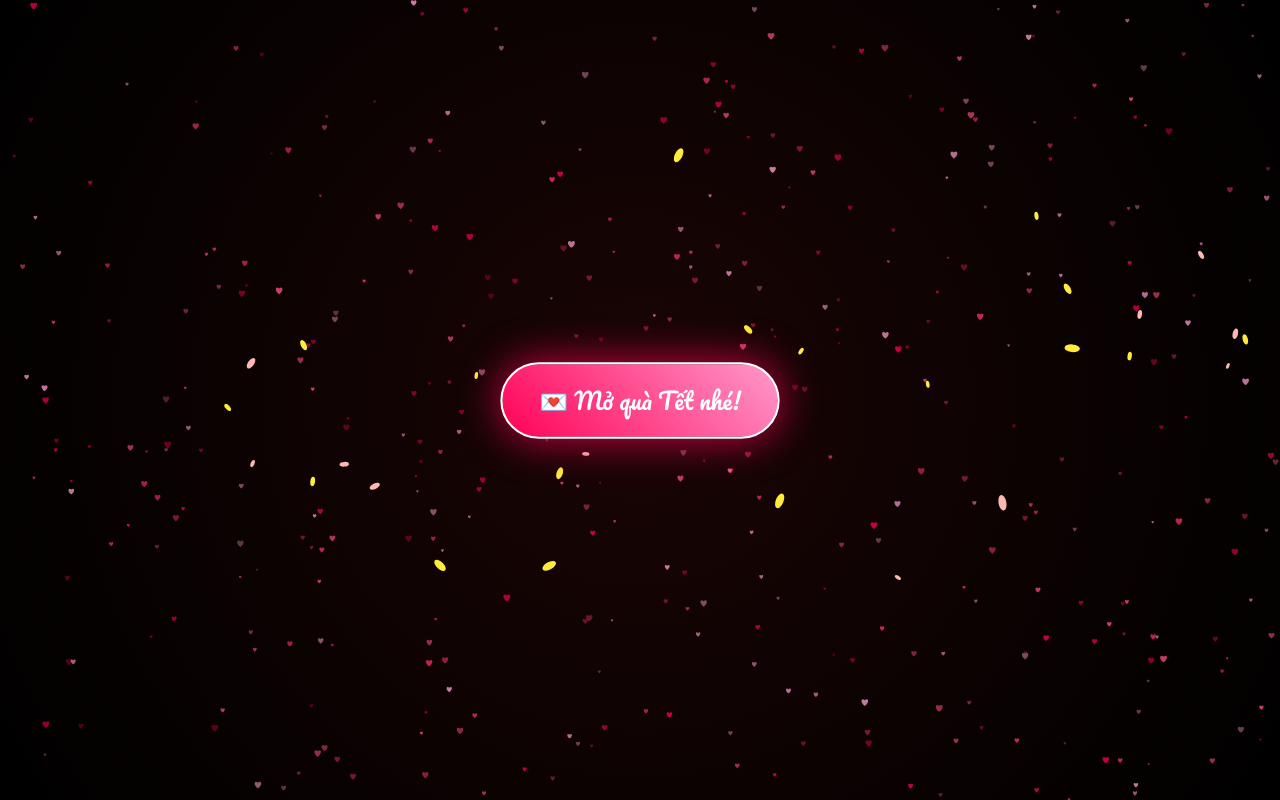
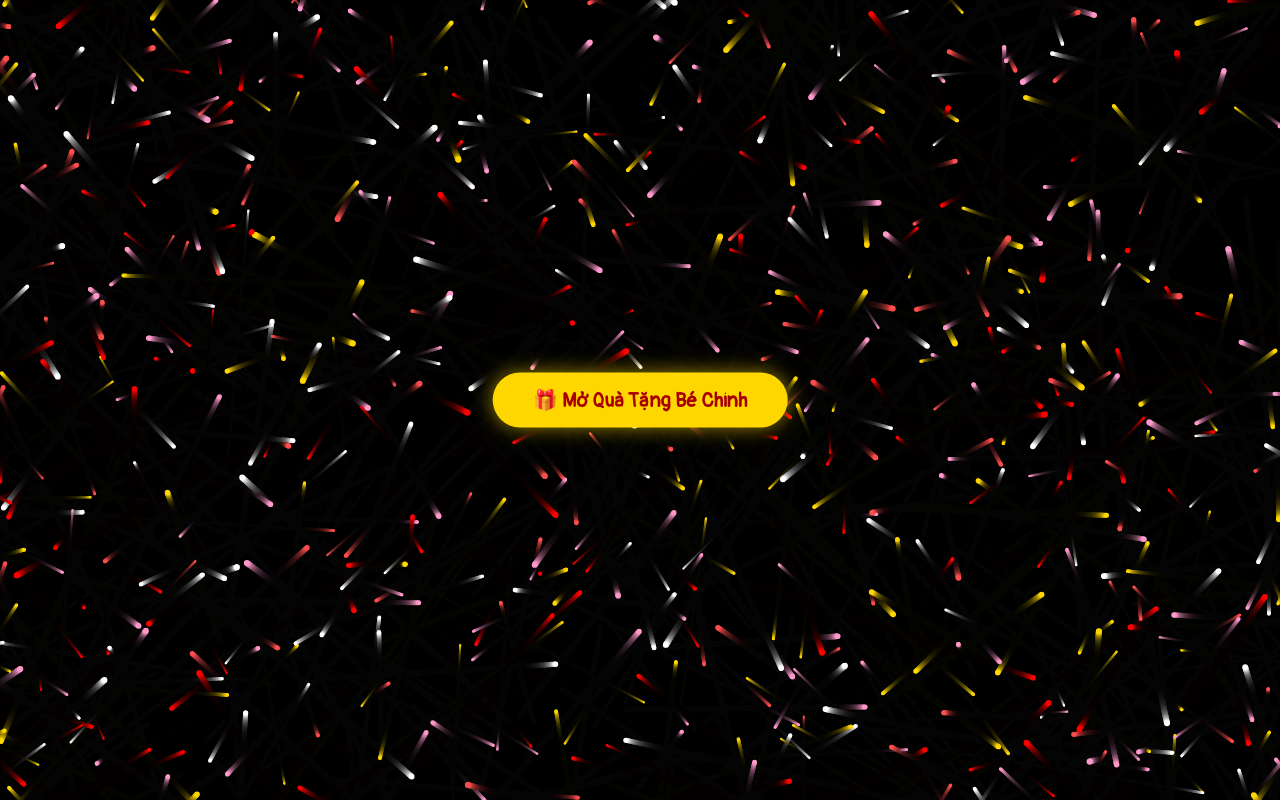
Before and after one commit to Congthanhblack/Happynewyear2026, a plain HTML site: page index.html in a window 1280 px wide. Drawn offline with Linux system fonts and the light colour scheme.

Commit message:
Update index.html

```diff
--- a/index.html
+++ b/index.html
@@ -2,116 +2,152 @@
 <html lang="vi">
 <head>
 <meta charset="UTF-8">
-<meta name="viewport" content="width=device-width, initial-scale=1.0, user-scalable=no">
-<title>Gửi bé Chinh 💝 - Happy New Year</title>
-<link href="https://fonts.googleapis.com/css2?family=Dancing+Script:wght@600&family=Pacifico&display=swap" rel="stylesheet">
+<meta name="viewport" content="width=device-width, initial-scale=1.0, maximum-scale=1.0, user-scalable=no">
+<title>Happy New Year - Gửi Bé Chinh</title>
+<link href="https://fonts.googleapis.com/css2?family=Great+Vibes&family=Pangolin&family=Playball&display=swap" rel="stylesheet">
 
 <style>
+    :root {
+        --primary-color: #ff0055;
+        --gold-color: #ffd700;
+        --scroll-bg: #a60000;
+    }
+
     body {
         margin: 0;
-        background: radial-gradient(circle at center, #1a0505 0%, #000000 100%);
+        background: radial-gradient(circle at center, #2e0000 0%, #000000 100%);
         overflow: hidden;
-        font-family: 'Dancing Script', cursive;
-        touch-action: manipulation; /* Tối ưu cảm ứng */
+        font-family: 'Pangolin', sans-serif;
+        height: 100vh;
+        width: 100vw;
     }
 
-    /* Container chính */
-    #ui-layer {
+    /* --- CANVAS NỀN --- */
+    canvas {
         position: absolute;
         top: 0;
         left: 0;
+        z-index: 1;
+    }
+
+    /* --- UI CONTAINER --- */
+    #ui-layer {
+        position: absolute;
         width: 100%;
         height: 100%;
-        pointer-events: none; /* Để click xuyên qua canvas */
         z-index: 10;
+        pointer-events: none; /* Để ko chặn click canvas */
         display: flex;
-        flex-direction: column;
+        justify-content: space-between;
+        align-items: center;
+        padding: 0 2vw; /* Khoảng cách 2 bên lề */
+        box-sizing: border-box;
+    }
+
+    /* --- CÂU ĐỐI (SCROLLS) --- */
+    .scroll-banner {
+        position: relative;
+        width: clamp(50px, 12vw, 90px); /* Responsive width */
+        height: clamp(300px, 70vh, 600px);
+        background: linear-gradient(to right, #800000, #b30000, #800000);
+        border: 2px solid var(--gold-color);
+        border-radius: 5px;
+        box-shadow: 0 10px 30px rgba(0,0,0,0.8);
+        display: flex;
         justify-content: center;
         align-items: center;
+        opacity: 0; /* Ẩn ban đầu */
+        transform: scaleY(0); /* Hiệu ứng cuộn dọc */
+        transition: all 1.5s ease-in-out;
     }
 
-    /* Nút bấm ban đầu */
-    #startBtn {
-        pointer-events: auto;
-        padding: 15px 35px;
-        font-size: 22px;
-        background: linear-gradient(45deg, #ff0055, #ff99cc);
-        border: 2px solid #fff;
-        border-radius: 50px;
-        color: white;
-        cursor: pointer;
-        font-family: 'Pacifico', cursive;
-        box-shadow: 0 0 20px rgba(255, 0, 85, 0.5);
-        transition: all 0.3s;
-        animation: pulse 2s infinite;
+    /* Trục cuốn trên dưới của câu đối */
+    .scroll-banner::before, .scroll-banner::after {
+        content: '';
+        position: absolute;
+        width: 120%;
+        height: 25px;
+        background: linear-gradient(to right, #d4af37, #ffd700, #d4af37);
+        border-radius: 15px;
+        left: -10%;
+        box-shadow: 0 5px 10px rgba(0,0,0,0.5);
+    }
+    .scroll-banner::before { top: -15px; }
+    .scroll-banner::after { bottom: -15px; }
+
+    /* Nội dung câu đối */
+    .scroll-content {
+        writing-mode: vertical-rl; /* Viết dọc */
+        text-orientation: upright;
+        color: var(--gold-color);
+        font-family: 'Playball', cursive;
+        font-size: clamp(16px, 2.5vh, 28px);
+        letter-spacing: 5px;
+        text-shadow: 1px 1px 2px #000;
+        line-height: 1.5;
     }
 
-    #startBtn:active {
-        transform: scale(0.95);
-    }
-
-    /* Lời chúc chính giữa */
-    .message-box {
+    /* --- NỘI DUNG GIỮA TIM --- */
+    .center-message {
         position: absolute;
         top: 50%;
         left: 50%;
         transform: translate(-50%, -50%);
         text-align: center;
+        z-index: 20;
         opacity: 0;
-        transition: opacity 2s ease-in-out;
-        width: 90%;
+        transition: opacity 2s ease;
+        width: 100%;
+        pointer-events: none;
     }
 
-    .main-text {
-        font-size: clamp(30px, 8vw, 60px); /* Tự chỉnh size theo màn hình */
-        color: #ff99cc;
-        text-shadow: 0 0 15px rgba(255, 0, 100, 0.8);
-        margin-bottom: 10px;
+    .main-name {
+        font-family: 'Great Vibes', cursive;
+        font-size: clamp(40px, 10vw, 90px);
+        color: #fff;
+        text-shadow: 0 0 10px var(--primary-color), 0 0 20px var(--primary-color), 0 0 40px var(--primary-color);
+        margin: 0;
+        padding-bottom: 10px;
+        animation: glow 2s infinite alternate;
     }
 
-    .sub-text {
-        font-size: clamp(18px, 5vw, 28px);
-        color: #fff;
-        font-weight: 300;
+    .sub-msg {
+        font-family: 'Pangolin', sans-serif;
+        color: #ffccd5;
+        font-size: clamp(14px, 4vw, 24px);
+        text-shadow: 0 2px 4px rgba(0,0,0,0.8);
+        margin-top: -10px;
     }
 
-    /* Câu đối hai bên */
-    .couplet {
+    /* --- NÚT BẤM --- */
+    #startBtn {
         position: absolute;
-        top: 15%;
-        width: 50px;
-        padding: 20px 10px;
-        background: #b30000;
-        color: #ffeb3b; /* Màu vàng kim */
-        border: 2px solid #ffeb3b;
-        border-radius: 10px;
-        font-size: clamp(16px, 4vw, 24px);
-        text-align: center;
-        writing-mode: vertical-rl; /* Viết dọc */
-        text-orientation: upright;
-        box-shadow: 0 0 15px rgba(255, 0, 0, 0.6);
-        opacity: 0;
-        transform: translateY(-50px);
-        transition: all 1.5s ease-out;
+        top: 50%;
+        left: 50%;
+        transform: translate(-50%, -50%);
+        padding: 15px 40px;
+        font-size: 20px;
+        background: var(--gold-color);
+        color: #a60000;
+        border: none;
+        border-radius: 50px;
+        font-weight: bold;
+        cursor: pointer;
+        z-index: 100;
+        box-shadow: 0 0 20px rgba(255, 215, 0, 0.6);
+        pointer-events: auto;
+        font-family: 'Pangolin', sans-serif;
     }
 
-    .couplet.left { left: 20px; }
-    .couplet.right { right: 20px; }
+    /* Animations */
+    @keyframes glow {
+        from { text-shadow: 0 0 10px #ff0055, 0 0 20px #ff0055; }
+        to { text-shadow: 0 0 20px #ff0055, 0 0 40px #ff0055, 0 0 60px #ff0055; }
+    }
 
-    /* Hiệu ứng hiển thị */
     .visible {
         opacity: 1 !important;
-        transform: translateY(0) !important;
-    }
-
-    canvas {
-        display: block;
-    }
-
-    @keyframes pulse {
-        0% { transform: scale(1); box-shadow: 0 0 20px rgba(255, 0, 85, 0.5); }
-        50% { transform: scale(1.05); box-shadow: 0 0 40px rgba(255, 0, 85, 0.8); }
-        100% { transform: scale(1); box-shadow: 0 0 20px rgba(255, 0, 85, 0.5); }
+        transform: scaleY(1) !important;
     }
 </style>
 </head>
@@ -119,19 +155,24 @@
 
     <canvas id="canvas"></canvas>
 
+    <button id="startBtn" onclick="initShow()">🎁 Mở Quà Tặng Bé Chinh</button>
+
     <div id="ui-layer">
-    <button id="startBtn" onclick="startShow()">💌 Mở quà Tết nhé!</button>
+        <div class="scroll-banner" id="scrollLeft">
+            <div class="scroll-content">
+                Tết này vẫn giống Tết xưa
+            </div>
+        </div>
 
-    <div class="couplet left" id="coupLeft">
-        Tết này vẫn giống tết xưa
+        <div class="center-message" id="centerMsg">
+            <h1 class="main-name">Yêu Bé Chinh</h1>
+            <p class="sub-msg">Năm mới vui vẻ, mãi bên anh nhé ❤️</p>
         </div>
-    <div class="couplet right" id="coupRight">
+
+        <div class="scroll-banner" id="scrollRight">
+            <div class="scroll-content">
                 Vẫn chưa có vợ vẫn ưa Chinh nhiều
             </div>
-
-    <div class="message-box" id="msgBox">
-        <div class="main-text">Yêu Bé Chinh ❤️</div>
-        <div class="sub-text">Năm mới vui vẻ, mãi bên anh nhé!</div>
         </div>
     </div>
 
@@ -141,209 +182,146 @@ const ctx = canvas.getContext("2d");
 
     let width, height;
     let particles = [];
-let flowers = []; // Cánh hoa rơi
-let isHeartFormed = false;
-let heartScale = 15; // Tỉ lệ tim
+    const PARTICLE_COUNT = 700; // Tăng số lượng hạt lên nhiều
+    let heartScale = 1;
+    let isForming = false;
+    let time = 0;
 
-// Cấu hình số lượng
-const PARTICLE_COUNT = 400; // Số lượng tim nhỏ
-const FLOWER_COUNT = 30;    // Số lượng cánh hoa đào/mai
-
+    // Resize và căn chỉnh tỷ lệ tim
     function resize() {
         width = window.innerWidth;
         height = window.innerHeight;
         canvas.width = width;
         canvas.height = height;
-    // Điều chỉnh kích thước tim dựa trên màn hình
-    heartScale = Math.min(width, height) / 45;
+        // Tự động tính toán scale để tim không quá to (che chữ) hoặc quá nhỏ
+        heartScale = Math.min(width, height) / 40;
     }
+    window.addEventListener('resize', resize);
     resize();
-window.addEventListener('resize', resize);
 
-// --- HÀM TOÁN HỌC TRÁI TIM ---
-function getHeartPoint(t) {
-    // Công thức trái tim kinh điển
+    // --- CÔNG THỨC TIM ---
+    function getHeartPosition(t) {
         const x = 16 * Math.pow(Math.sin(t), 3);
-    const y = -(13 * Math.cos(t) - 5 * Math.cos(2 * t) - 2 * Math.cos(3 * t) - Math.cos(4 * t));
-    return { x, y };
+        const y = -(13 * Math.cos(t) - 5 * Math.cos(2*t) - 2*Math.cos(3*t) - Math.cos(4*t));
+        return {x, y};
     }
 
-// --- CLASS PARTICLES (Trái tim nhỏ) ---
+    // --- CLASS PARTICLE ---
     class Particle {
-    constructor(isHeartMode = false) {
-        this.reset();
-        if (isHeartMode) this.setHeartTarget();
+        constructor() {
+            this.reset(true); // true = random vị trí ban đầu
         }
 
-    reset() {
+        reset(randomStart = false) {
+            if (randomStart) {
                 this.x = Math.random() * width;
                 this.y = Math.random() * height;
-        this.size = Math.random() * 2 + 1; // Kích thước ngẫu nhiên
-        this.opacity = Math.random() * 0.5 + 0.3;
+            } else {
+                // Nếu reset khi đang chạy, cho nó xuất phát từ tâm để nổ ra
+                this.x = width / 2;
+                this.y = height / 2;
+            }
 
-        // Màu sắc: chủ yếu là hồng và đỏ
-        const colors = ["#ff0055", "#ff4d88", "#ff99cc", "#ff3366"];
+            this.vx = (Math.random() - 0.5) * 2;
+            this.vy = (Math.random() - 0.5) * 2;
+            this.size = Math.random() * 2 + 1;
+
+            // Màu sắc: Đỏ đậm, đỏ tươi, hồng, vàng cam
+            const colors = ['#ff0000', '#ff4d4d', '#ff99cc', '#ffd700', '#ffffff'];
             this.color = colors[Math.floor(Math.random() * colors.length)];
 
-        // Chế độ bay tự do
-        this.vx = (Math.random() - 0.5) * 1;
-        this.vy = (Math.random() - 0.5) * 1;
+            // Vị trí mục tiêu trên hình trái tim
+            this.t = Math.random() * Math.PI * 2;
+            const pos = getHeartPosition(this.t);
 
-        this.targetX = null;
-        this.targetY = null;
-        this.friction = 0.05; // Độ trượt khi về vị trí
+            // Random độ dày của viền tim (để tim trông dày hơn)
+            const thickness = Math.random() * 0.5 + 0.8;
+
+            this.baseX = pos.x * heartScale * thickness;
+            this.baseY = pos.y * heartScale * thickness;
+
+            // Tốc độ di chuyển về tim
+            this.friction = Math.random() * 0.05 + 0.02;
         }
 
-    setHeartTarget() {
-        // Chọn một điểm ngẫu nhiên trên đường cong trái tim
-        const t = Math.random() * Math.PI * 2;
-        const point = getHeartPoint(t);
+        update(beatScale) {
+            if (isForming) {
+                // Tọa độ mục tiêu (có tính thêm nhịp đập beatScale)
+                // Dịch Y lên một chút (-heartScale * 1.5) để tim nằm chính giữa màn hình hơn
+                let targetX = (width / 2) + this.baseX * beatScale;
+                let targetY = (height / 2) + this.baseY * beatScale - (heartScale * 1.5);
 
-        // Căn giữa màn hình và scale
-        // Thêm chút ngẫu nhiên (random) để tim trông đầy đặn hơn, không chỉ là đường viền
-        const shrink = Math.random() < 0.3 ? (Math.random() * 0.8) : 1; // 30% hạt nằm bên trong tim
-
-        this.targetX = width / 2 + (point.x * heartScale * shrink);
-        this.targetY = height / 2 + (point.y * heartScale * shrink) - (heartScale * 2); // Dịch lên tí cho cân
-    }
-
-    update() {
-        if (isHeartFormed && this.targetX !== null) {
-            // DI CHUYỂN VỀ HÌNH TRÁI TIM
-            const dx = this.targetX - this.x;
-            const dy = this.targetY - this.y;
-
-            this.x += dx * this.friction;
-            this.y += dy * this.friction;
-
-            // Hiệu ứng rung nhẹ khi đã đứng yên
-            this.x += (Math.random() - 0.5) * 0.5;
-            this.y += (Math.random() - 0.5) * 0.5;
+                // Di chuyển hạt về mục tiêu
+                this.x += (targetX - this.x) * this.friction;
+                this.y += (targetY - this.y) * this.friction;
             } else {
-            // DI CHUYỂN TỰ DO (Lúc chưa bấm nút hoặc background)
+                // Bay lung tung khi chưa bấm nút
                 this.x += this.vx;
                 this.y += this.vy;
 
-            // Dội tường
                 if (this.x < 0 || this.x > width) this.vx *= -1;
                 if (this.y < 0 || this.y > height) this.vy *= -1;
             }
         }
 
         draw() {
-        ctx.globalAlpha = this.opacity;
             ctx.fillStyle = this.color;
-
-        // Vẽ hình trái tim nhỏ thay vì hình tròn
             ctx.beginPath();
-        // Một cách vẽ tim đơn giản trên canvas
-        let s = this.size;
+            // Vẽ hình tim nhỏ xíu
             ctx.moveTo(this.x, this.y);
-        ctx.bezierCurveTo(this.x - s, this.y - s, this.x - 2*s, this.y + s/2, this.x, this.y + 2*s);
-        ctx.bezierCurveTo(this.x + 2*s, this.y + s/2, this.x + s, this.y - s, this.x, this.y);
+            ctx.arc(this.x, this.y, this.size, 0, Math.PI*2);
             ctx.fill();
-        ctx.globalAlpha = 1;
-    }
-}
-
-// --- CLASS FLOWER (Cánh hoa rơi) ---
-class Flower {
-    constructor() {
-        this.reset();
-    }
-
-    reset() {
-        this.x = Math.random() * width;
-        this.y = -10; // Bắt đầu từ trên nóc
-        this.size = Math.random() * 5 + 3;
-        this.speed = Math.random() * 1.5 + 0.5;
-        this.angle = Math.random() * 360;
-        this.spin = (Math.random() - 0.5) * 0.1;
-        this.type = Math.random() > 0.5 ? 'peach' : 'apricot'; // Đào hoặc Mai
-    }
-
-    update() {
-        this.y += this.speed;
-        this.x += Math.sin(this.y * 0.01); // Lắc lư
-        this.angle += this.spin;
-
-        if (this.y > height) {
-            this.reset();
-        }
-    }
-
-    draw() {
-        ctx.save();
-        ctx.translate(this.x, this.y);
-        ctx.rotate(this.angle);
-
-        if (this.type === 'peach') {
-            ctx.fillStyle = "#ffb7b2"; // Hồng phấn
-        } else {
-            ctx.fillStyle = "#ffeb3b"; // Vàng mai
-        }
-
-        // Vẽ cánh hoa đơn giản (hình elip)
-        ctx.beginPath();
-        ctx.ellipse(0, 0, this.size, this.size / 2, 0, 0, Math.PI * 2);
-        ctx.fill();
-
-        ctx.restore();
         }
     }
 
     // --- KHỞI TẠO ---
-function init() {
-    for (let i = 0; i < PARTICLE_COUNT; i++) {
+    for(let i=0; i<PARTICLE_COUNT; i++){
         particles.push(new Particle());
     }
-    for (let i = 0; i < FLOWER_COUNT; i++) {
-        flowers.push(new Flower());
-    }
-}
 
-// --- VÒNG LẶP ANIMATION ---
+    // --- LOOP ANIMATION ---
     function animate() {
-    ctx.clearRect(0, 0, width, height); // Xóa màn hình cũ
+        // Tạo hiệu ứng vệt mờ (trail effect) cho đẹp
+        ctx.fillStyle = "rgba(0, 0, 0, 0.1)";
+        ctx.fillRect(0, 0, width, height);
 
-    // 1. Vẽ hoa rơi (nền)
-    flowers.forEach(flower => {
-        flower.update();
-        flower.draw();
-    });
+        // Tạo nhịp tim đập (Beat)
+        // Dùng hàm sin theo thời gian để tạo dao động scale từ 1.0 đến 1.15
+        time += 0.03;
+        let beat = 1 + Math.sin(time) * 0.05;
+        // Làm nhịp đập giật cục giống tim thật hơn:
+        if (Math.sin(time) > 0.8) beat = 1.1;
 
-    // 2. Vẽ các hạt tim
         particles.forEach(p => {
-        p.update();
+            p.update(beat);
             p.draw();
         });
 
         requestAnimationFrame(animate);
     }
-
-// --- XỬ LÝ SỰ KIỆN ---
-function startShow() {
-    // 1. Ẩn nút
-    document.getElementById('startBtn').style.display = 'none';
-
-    // 2. Kích hoạt chế độ xếp hình tim
-    isHeartFormed = true;
-    particles.forEach(p => p.setHeartTarget());
-
-    // 3. Hiển thị text sau 1.5 giây (đợi tim xếp xong)
-    setTimeout(() => {
-        document.getElementById('msgBox').classList.add('visible');
-        document.getElementById('coupLeft').classList.add('visible');
-        setTimeout(() => {
-            document.getElementById('coupRight').classList.add('visible');
-        }, 800); // Câu đối phải hiện sau câu đối trái 1 xíu
-    }, 1500);
-}
-
-// Chạy thôi
-init();
     animate();
 
+    // --- SỰ KIỆN CLICK ---
+    function initShow() {
+        document.getElementById("startBtn").style.display = "none";
+        isForming = true; // Bắt đầu xếp hình
+
+        // Tăng tốc độ bay về
+        particles.forEach(p => p.friction = 0.08);
+
+        // Hiển thị nội dung sau 1 giây
+        setTimeout(() => {
+            document.getElementById("centerMsg").classList.add("visible");
+        }, 1200);
+
+        // Hiển thị câu đối sau 1.5 giây
+        setTimeout(() => {
+            document.getElementById("scrollLeft").classList.add("visible");
+            setTimeout(() => {
+                document.getElementById("scrollRight").classList.add("visible");
+            }, 600);
+        }, 1800);
+    }
 </script>
 </body>
 </html>
```
Lines whose indentation alone changed are shown as unchanged.
